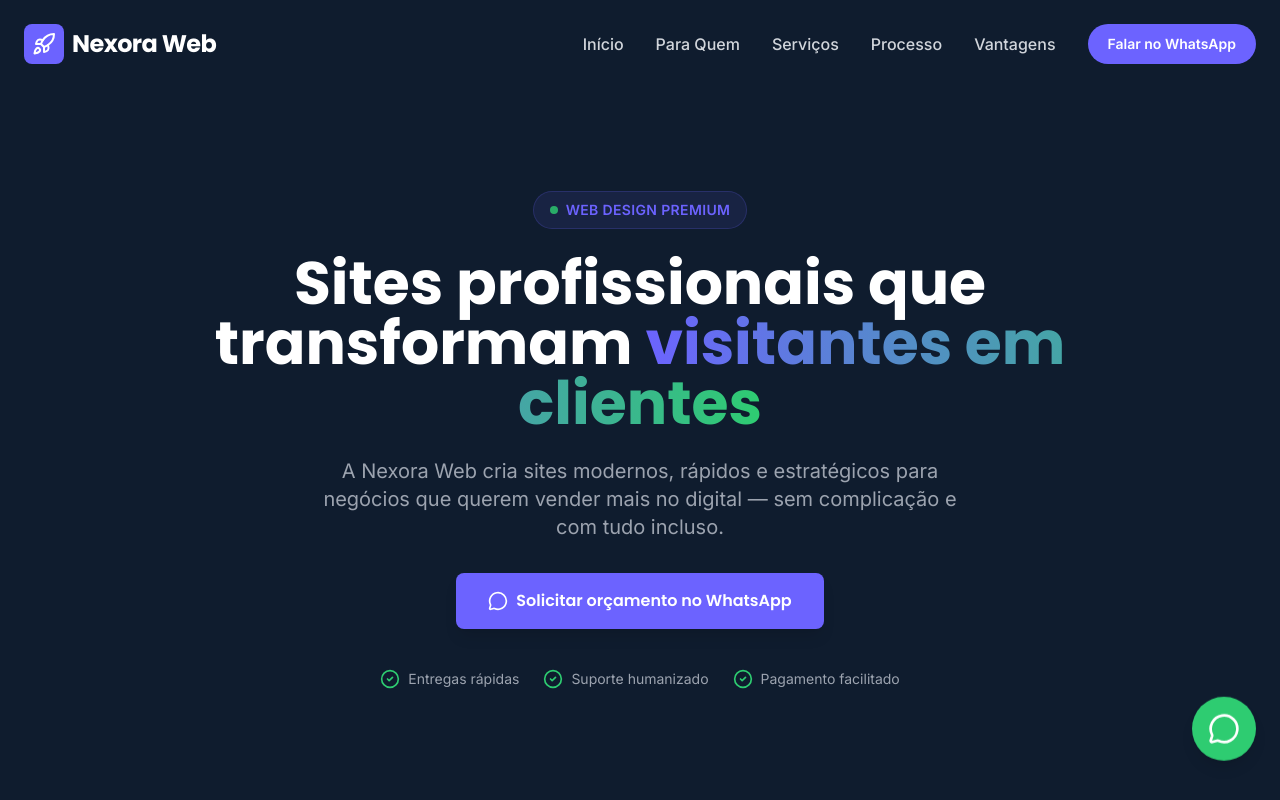
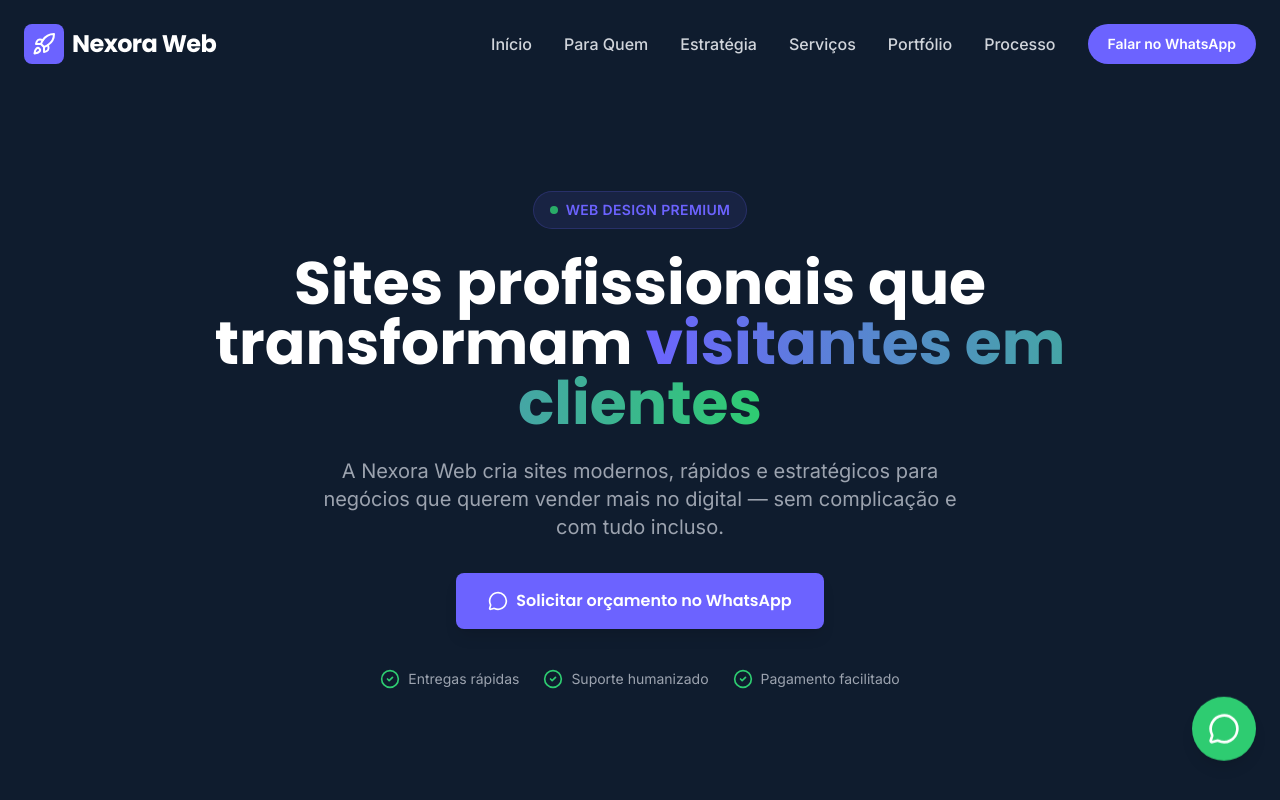
Before and after one commit to lucasnetworkmkt/glowing-octo-enigma, a React (Vite) app: page / in a window 1280 px wide. Shown: the top 800 px of the page. Built offline with nearby package versions, Linux system fonts and the light colour scheme.

Commit message:
Update constants.ts

```diff
--- a/constants.ts
+++ b/constants.ts
@@ -14,14 +14,15 @@ export const getWhatsAppLink = (message: string = WHATSAPP_MESSAGE) => {
 export const NAVIGATION_LINKS = [
   { name: 'Início', href: '#hero' },
   { name: 'Para Quem', href: '#audience' },
+  { name: 'Estratégia', href: '#strategy' },
   { name: 'Serviços', href: '#services' },
+  { name: 'Portfólio', href: '#portfolio' },
   { name: 'Processo', href: '#process' },
-  { name: 'Vantagens', href: '#why-us' },
 ];
 
 export const COLORS = {
-  primary: '#0F1C2E',
-  secondary: '#6C63FF',
+  primary: '#020024',
+  secondary: '#00D4FF',
   success: '#2ECC71',
   background: '#F4F6F8',
   text: '#5F6C7B',
```
